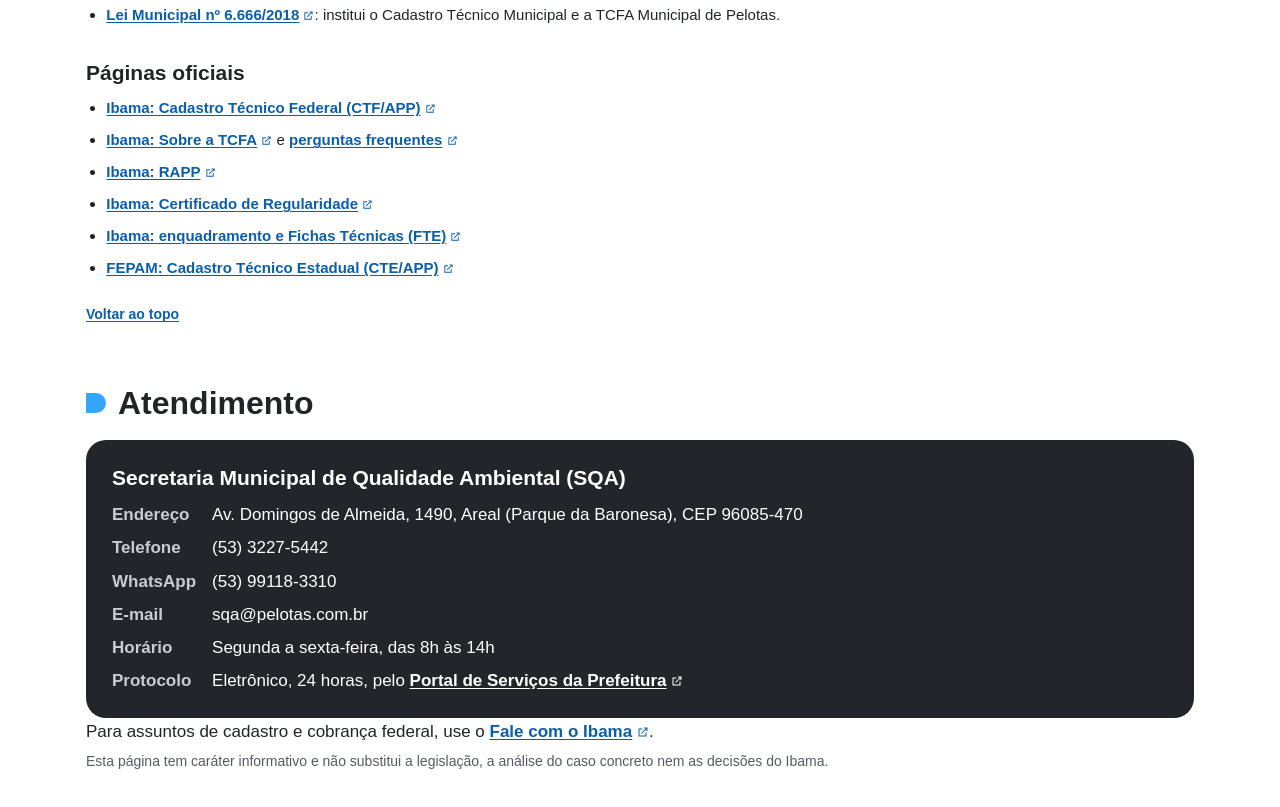
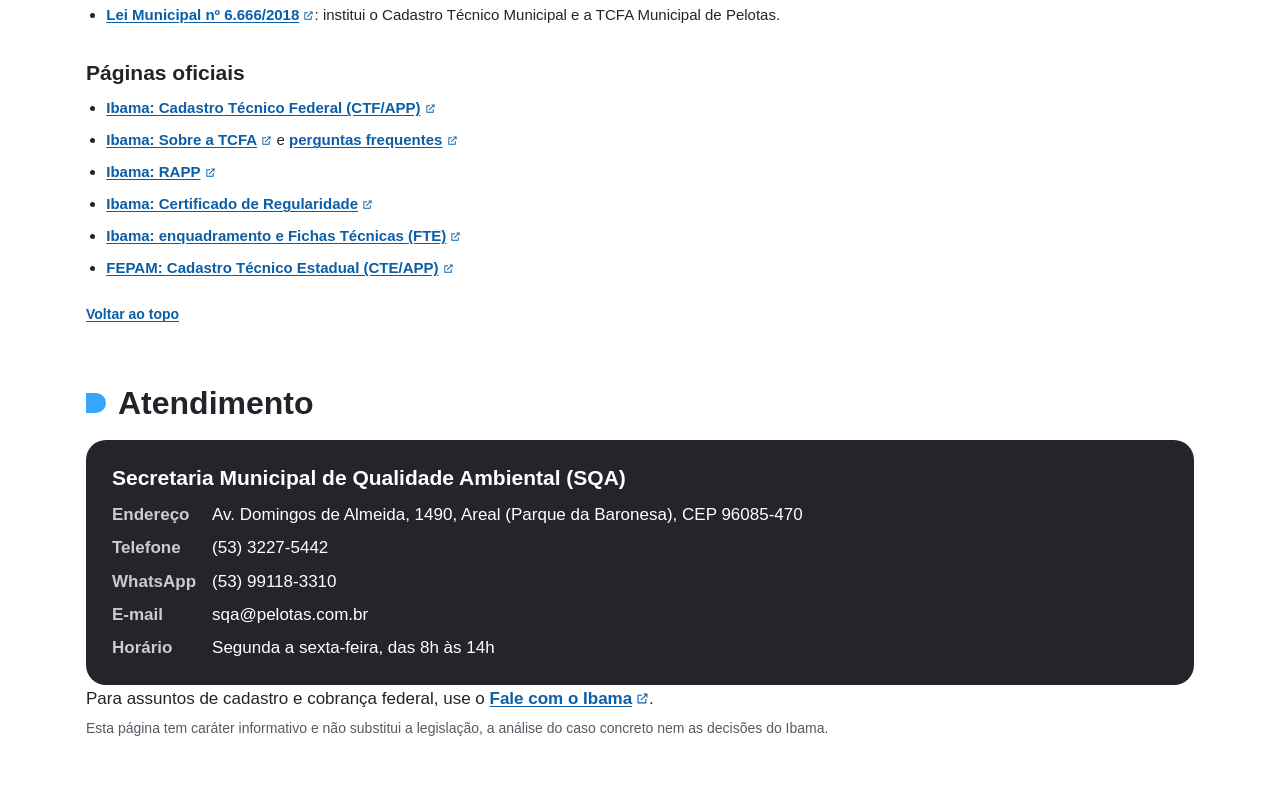
Before and after one commit to evertonbrignol/sqa-ctf-tcfa, a plain HTML site: page index.html in a window 1280 px wide. Shown: the part 8863-9670 px from the top of the page. Drawn offline with Linux system fonts and the light colour scheme; a web font is replaced by a local one.

Commit message:
Remove o protocolo do bloco de atendimento

```diff
--- a/index.html
+++ b/index.html
@@ -477,7 +477,6 @@
     <dt>WhatsApp</dt><dd>(53) 99118-3310</dd>
     <dt>E-mail</dt><dd>sqa@pelotas.com.br</dd>
     <dt>Horário</dt><dd>Segunda a sexta-feira, das 8h às 14h</dd>
-    <dt>Protocolo</dt><dd>Eletrônico, 24 horas, pelo <a href="https://projus.pelotas.rs.gov.br/public/" target="_blank" rel="noopener" class="sqa-externo">Portal de Serviços da Prefeitura</a></dd>
   </dl>
 </div>
 <p>Para assuntos de cadastro e cobrança federal, use o <a href="https://www.gov.br/ibama/pt-br/canais_atendimento/fale-conosco" target="_blank" rel="noopener" class="sqa-externo">Fale com o Ibama</a>.</p>
```
